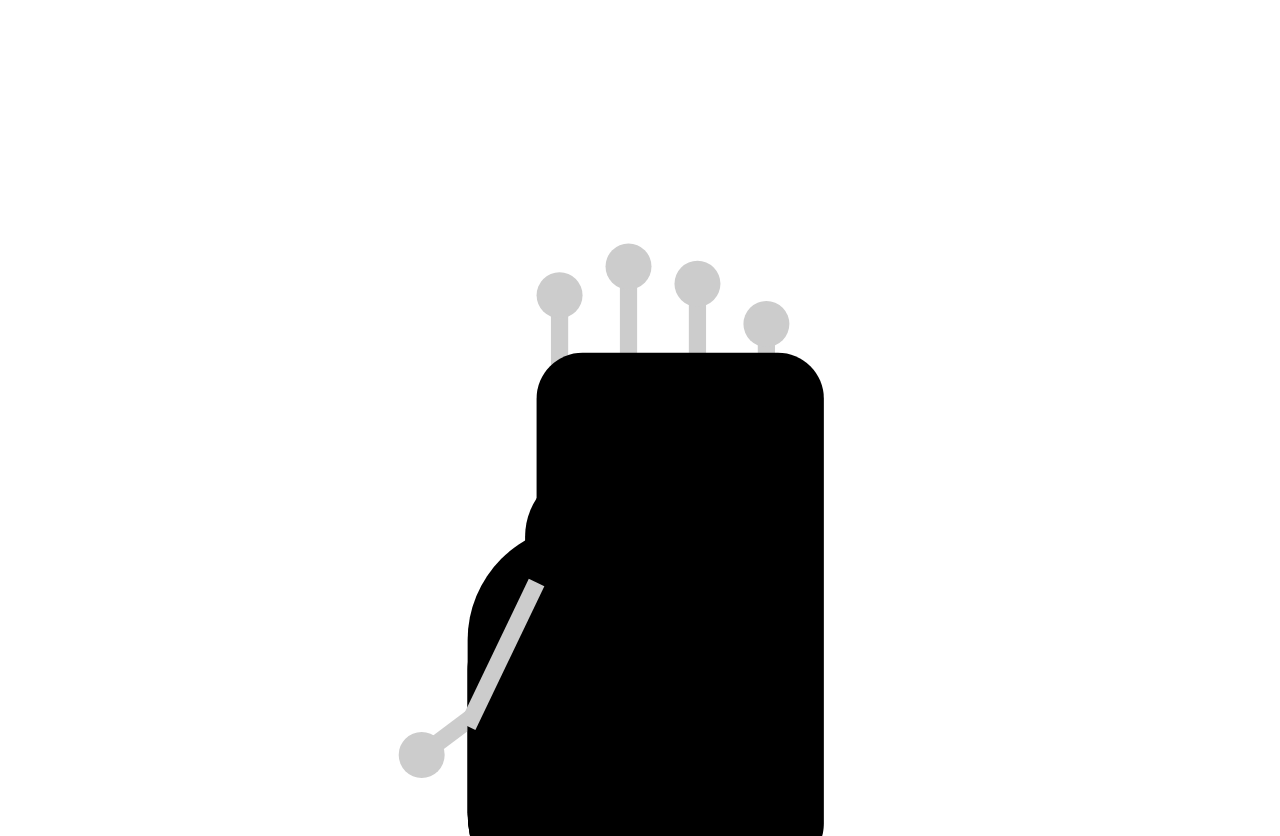
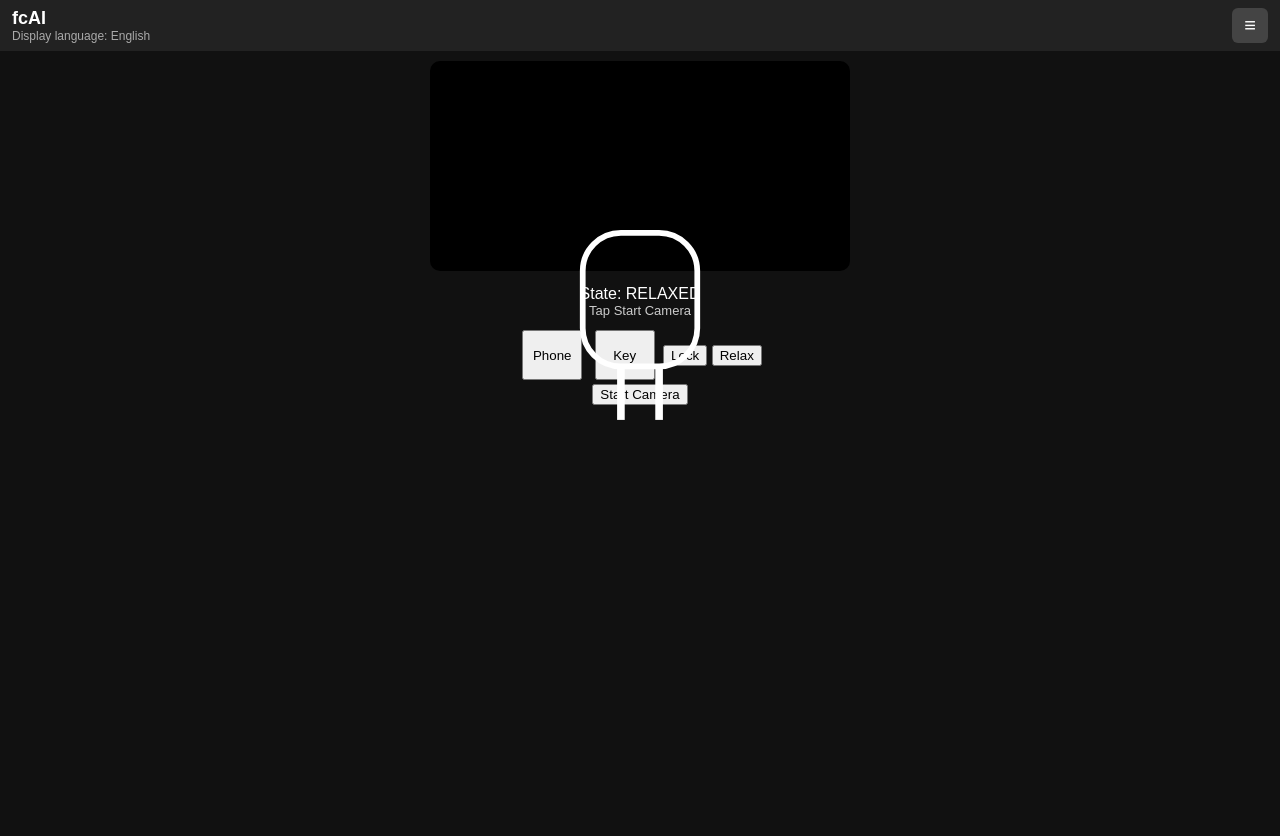
Before and after one commit to xx2323kanaa-code/fcAI2, a plain HTML site: page index.html in a window 1280 px wide. Shown: the top 836 px of the page. After the commit the page ends 800 px from the top, so only its background shows below. Drawn offline with Linux system fonts and the light colour scheme.

Commit message:
Update index.html

```diff
--- a/index.html
+++ b/index.html
@@ -1,84 +1,247 @@
-<!-- 🔧 修正点：SVGの「飛ぶ指」だけARCH基準に揃えた -->
-<!-- JavaScript / COCO / Camera / Freeze / Lock は一切未変更 -->
+<!DOCTYPE html>
+<html lang="en">
+<head>
+<meta charset="UTF-8">
+<title>fcAI – Colorful Custom Hand AI Project</title>
+<meta name="viewport" content="width=device-width, initial-scale=1.0">
 
-<!-- （中略：HEAD〜CSS〜JSはすべてあなたのコードと同一） -->
+<!-- ===== TensorFlow / COCO-SSD ===== -->
+<script src="https://cdn.jsdelivr.net/npm/@tensorflow/tfjs@4.10.0/dist/tf.min.js"></script>
+<script src="https://cdn.jsdelivr.net/npm/@tensorflow-models/coco-ssd"></script>
 
-<!-- ===== hand overlay (ARCH style) ===== -->
-<svg id="overlaySvg" viewBox="0 0 220 220" preserveAspectRatio="xMidYMid meet">
+<style>
+/* ===== Global ===== */
+body {
+  margin: 0;
+  background: #111;
+  color: #fff;
+  font-family: Arial, sans-serif;
+}
 
-  <!-- RELAXED -->
-  <g id="handRelaxed" class="hand-svg active">
-    <rect x="80" y="90" width="60" height="70" rx="20" ry="20" class="palm-line"/>
+/* ===== Header ===== */
+#topHeader {
+  background: #222;
+  padding: 8px 12px;
+  display: flex;
+  justify-content: space-between;
+  align-items: center;
+}
+#topHeader h1 {
+  font-size: 18px;
+  margin: 0;
+}
+#languageLabel {
+  font-size: 12px;
+  color: #aaa;
+}
 
-    <line x1="100" y1="160" x2="100" y2="188" class="wrist-line"/>
-    <line x1="120" y1="160" x2="120" y2="188" class="wrist-line"/>
+/* ===== Menu ===== */
+#menuWrapper { position: relative; }
+#menuToggle {
+  font-size: 20px;
+  background: #444;
+  color: #fff;
+  border: none;
+  padding: 6px 12px;
+  border-radius: 6px;
+}
+#menuPanel {
+  position: absolute;
+  right: 0;
+  top: 36px;
+  background: #333;
+  border: 1px solid #555;
+  border-radius: 8px;
+  padding: 10px;
+  width: 220px;
+}
+.hidden { display: none; }
 
-    <circle cx="110" cy="160" r="4" fill="#ccc"/>
+/* ===== Video ===== */
+#videoWrapper {
+  position: relative;
+  max-width: 420px;
+  margin: 10px auto;
+}
+#video {
+  width: 100%;
+  background: #000;
+  border-radius: 10px;
+}
+#bboxCanvas {
+  position: absolute;
+  inset: 0;
+  pointer-events: none;
+}
 
-    <!-- thumb -->
-    <line x1="88" y1="118" x2="72" y2="130" stroke="#ccc" stroke-width="3"/>
-    <circle cx="88" cy="118" r="4" fill="#ccc"/>
-    <circle cx="72" cy="130" r="4" fill="#ccc"/>
+/* ===== Hand SVG ===== */
+#overlaySvg {
+  position: absolute;
+  inset: 0;
+  pointer-events: none;
+}
+.hand-svg { display: none; }
+.hand-svg.active { display: block; }
 
-    <!-- fingers（ARCH基準に統一） -->
-    <line x1="96"  y1="90" x2="96"  y2="50" stroke="#ccc" stroke-width="3"/>
-    <line x1="108" y1="90" x2="108" y2="45" stroke="#ccc" stroke-width="3"/>
-    <line x1="120" y1="90" x2="120" y2="48" stroke="#ccc" stroke-width="3"/>
-    <line x1="132" y1="92" x2="132" y2="55" stroke="#ccc" stroke-width="3"/>
+.palm-line { stroke: #fff; stroke-width: 3; fill: none; }
+.wrist-line { stroke: #fff; stroke-width: 4; }
+.finger { stroke: #ff0; stroke-width: 3; }
+.finger-joint { fill: #000; stroke: #ff0; stroke-width: 3; }
 
-    <circle cx="96"  cy="50" r="4" fill="#ccc"/>
-    <circle cx="108" cy="45" r="4" fill="#ccc"/>
-    <circle cx="120" cy="48" r="4" fill="#ccc"/>
-    <circle cx="132" cy="55" r="4" fill="#ccc"/>
-  </g>
+.hand-svg.locked .finger,
+.hand-svg.locked .finger-joint {
+  stroke-width: 6;
+}
 
-  <!-- PEN（飛んでいた1本を短縮） -->
-  <g id="handPen" class="hand-svg">
-    <rect x="80" y="95" width="60" height="65" rx="20" ry="20" class="palm-line"/>
-    <line x1="100" y1="160" x2="100" y2="188" class="wrist-line"/>
-    <line x1="120" y1="160" x2="120" y2="188" class="wrist-line"/>
-    <circle cx="110" cy="160" r="4" fill="#ccc"/>
+.phone-body { fill: #00f; }
+.pen-body { stroke: #0f0; stroke-width: 4; }
+.key-body { fill: #0cf; }
 
-    <line x1="100" y1="100" x2="102" y2="55" class="finger"/>
-    <line x1="116" y1="100" x2="114" y2="55" class="finger"/>
+/* ===== UI ===== */
+#resultArea { text-align: center; margin-top: 6px; }
+#status { color: #ccc; font-size: 13px; }
 
-    <line x1="92"  y1="115" x2="100" y2="85" class="finger"/>
-    <line x1="128" y1="110" x2="134" y2="90" class="finger"/>
-    <line x1="138" y1="118" x2="140" y2="100" class="finger"/>
+#controlPanel {
+  text-align: center;
+  margin-top: 8px;
+}
+.sim-btn {
+  width: 60px;
+  height: 50px;
+  margin: 4px;
+}
+</style>
+</head>
 
-    <line x1="100" y1="80" x2="116" y2="118" class="pen-body"/>
-  </g>
+<body>
 
-  <!-- PHONE（右側グリップを短縮） -->
-  <g id="handPhone" class="hand-svg">
-    <rect x="92" y="60" width="50" height="90" rx="8" ry="8" class="phone-body"/>
-    <rect x="80" y="95" width="60" height="65" rx="20" ry="20" class="palm-line"/>
-    <line x1="100" y1="160" x2="100" y2="188" class="wrist-line"/>
-    <line x1="120" y1="160" x2="120" y2="188" class="wrist-line"/>
-    <circle cx="110" cy="160" r="4" fill="#ccc"/>
+<header id="topHeader">
+  <div>
+    <h1>fcAI</h1>
+    <div id="languageLabel">Display language: English</div>
+  </div>
+  <div id="menuWrapper">
+    <button id="menuToggle">≡</button>
+    <div id="menuPanel" class="hidden">
+      <div>
+        Camera:
+        <select id="cameraSelect">
+          <option value="front">Front</option>
+          <option value="back">Back</option>
+        </select>
+      </div>
+      <div>
+        Freeze:
+        <input type="range" id="freezeSlider" min="2" max="10" value="3">
+        <span id="freezeValue">3 sec</span>
+      </div>
+    </div>
+  </div>
+</header>
 
-    <line x1="142" y1="82" x2="146" y2="70" class="finger"/>
-    <line x1="144" y1="96" x2="148" y2="84" class="finger"/>
-    <line x1="146" y1="110" x2="150" y2="98" class="finger"/>
-    <line x1="144" y1="124" x2="148" y2="112" class="finger"/>
+<div id="videoWrapper">
+  <video id="video" autoplay playsinline></video>
+  <canvas id="bboxCanvas"></canvas>
 
-    <line x1="92" y1="130" x2="92" y2="112" class="finger"/>
-  </g>
+  <!-- === Hand Overlay (PHONE finger fixed) === -->
+  <svg id="overlaySvg" viewBox="0 0 220 220">
+    <g id="handRelaxed" class="hand-svg active">
+      <rect x="80" y="90" width="60" height="70" rx="20" class="palm-line"/>
+      <line x1="100" y1="160" x2="100" y2="188" class="wrist-line"/>
+      <line x1="120" y1="160" x2="120" y2="188" class="wrist-line"/>
+    </g>
 
-  <!-- KEY（あなたが言った通り「最高」なので未変更） -->
+    <g id="handPhone" class="hand-svg">
+      <rect x="92" y="60" width="50" height="90" rx="8" class="phone-body"/>
+      <rect x="80" y="95" width="60" height="65" rx="20" class="palm-line"/>
+      <line x1="100" y1="160" x2="100" y2="188" class="wrist-line"/>
+      <line x1="120" y1="160" x2="120" y2="188" class="wrist-line"/>
 
-  <!-- SALUTE（外側1本だけARCH角度に修正） -->
-  <g id="handSalute" class="hand-svg">
-    <rect x="90" y="80" width="50" height="70" rx="12" ry="12" class="salute-palm"/>
-    <line x1="100" y1="150" x2="100" y2="188" class="wrist-line"/>
-    <line x1="120" y1="150" x2="120" y2="188" class="wrist-line"/>
+      <!-- FIXED floating finger -->
+      <line x1="90" y1="120" x2="90" y2="100" class="finger"/>
+      <circle cx="90" cy="120" r="4" class="finger-joint"/>
+      <circle cx="90" cy="100" r="4" class="finger-joint"/>
+    </g>
 
-    <line x1="96"  y1="80" x2="96"  y2="42" class="salute-line"/>
-    <line x1="106" y1="80" x2="106" y2="40" class="salute-line"/>
-    <line x1="116" y1="80" x2="116" y2="42" class="salute-line"/>
-    <line x1="126" y1="80" x2="126" y2="45" class="salute-line"/>
+    <g id="handKey" class="hand-svg">
+      <rect x="80" y="95" width="60" height="65" rx="20" class="palm-line"/>
+      <line x1="100" y1="160" x2="100" y2="188" class="wrist-line"/>
+      <line x1="120" y1="160" x2="120" y2="188" class="wrist-line"/>
+      <rect x="60" y="112" width="26" height="4" class="key-body"/>
+      <rect x="86" y="105" width="20" height="18" rx="9" class="key-body"/>
+    </g>
+  </svg>
+</div>
 
-    <line x1="92" y1="100" x2="80" y2="125" stroke="#ccc" stroke-width="3"/>
-  </g>
+<div id="resultArea">
+  <div id="result">State: RELAXED</div>
+  <div id="status">Tap Start Camera</div>
+</div>
 
-</svg>
+<div id="controlPanel">
+  <button id="simPhone" class="sim-btn">Phone</button>
+  <button id="simKey" class="sim-btn">Key</button>
+  <button id="lockBtn">Lock</button>
+  <button id="relaxBtn">Relax</button>
+  <br>
+  <button id="startCameraBtn">Start Camera</button>
+</div>
+
+<script>
+/* ========= JS ========= */
+const video = document.getElementById('video');
+const canvas = document.getElementById('bboxCanvas');
+const ctx = canvas.getContext('2d');
+
+const handRelaxed = document.getElementById('handRelaxed');
+const handPhone = document.getElementById('handPhone');
+const handKey = document.getElementById('handKey');
+const hands = [handRelaxed, handPhone, handKey];
+
+let model, stream;
+let lockActive = false;
+let freezeUntil = 0;
+
+function activateHand(h) {
+  hands.forEach(x => x.classList.remove('active'));
+  h.classList.add('active');
+}
+
+async function startCamera() {
+  model = await cocoSsd.load();
+  stream = await navigator.mediaDevices.getUserMedia({ video: true });
+  video.srcObject = stream;
+  video.onloadedmetadata = () => {
+    canvas.width = video.videoWidth;
+    canvas.height = video.videoHeight;
+    detect();
+  };
+}
+
+async function detect() {
+  if (lockActive || performance.now() < freezeUntil) {
+    requestAnimationFrame(detect);
+    return;
+  }
+  const preds = await model.detect(video);
+  ctx.clearRect(0,0,canvas.width,canvas.height);
+
+  preds.forEach(p => {
+    ctx.strokeStyle = '#00f';
+    ctx.lineWidth = 3;
+    ctx.strokeRect(...p.bbox);
+    if (p.class === 'cell phone') activateHand(handPhone);
+  });
+  requestAnimationFrame(detect);
+}
+
+document.getElementById('startCameraBtn').onclick = startCamera;
+document.getElementById('lockBtn').onclick = () => lockActive = true;
+document.getElementById('relaxBtn').onclick = () => {
+  lockActive = false;
+  activateHand(handRelaxed);
+};
+</script>
+
+</body>
+</html>
```
